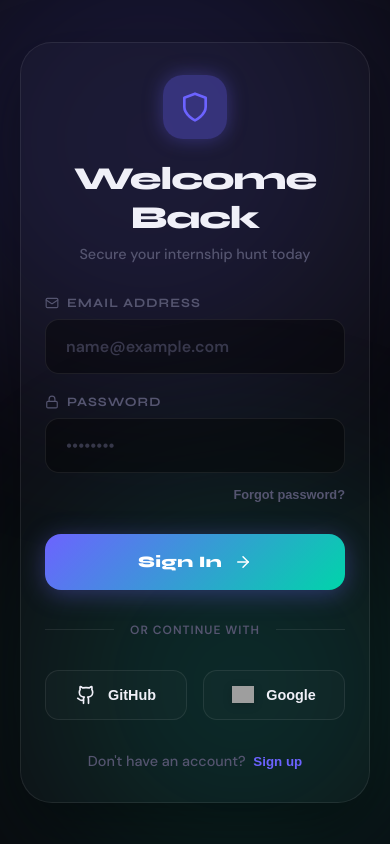
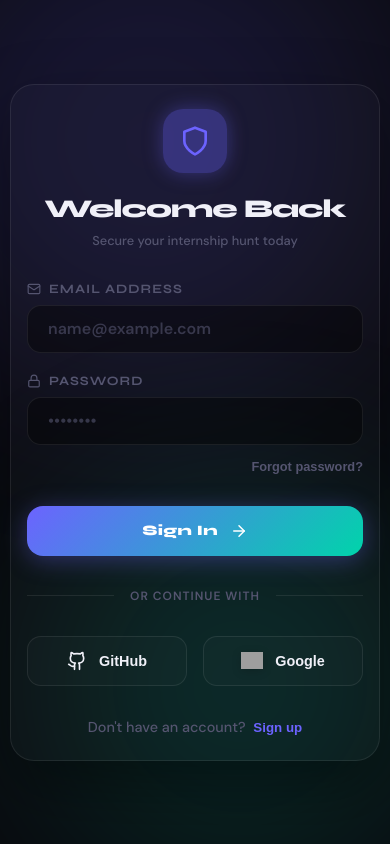
Before and after one commit to Aravind-1864/GARUDA-X, a React (Create React App) app: page /login in a window 390 px wide. Built offline with nearby package versions, Linux system fonts and the light colour scheme; grey boxes are pictures that could not be loaded.

Commit message:
fix: total mobile UI overhaul for all screen sizes

```diff
--- a/src/pages/LandingPage.css
+++ b/src/pages/LandingPage.css
@@ -174,8 +174,15 @@
 }
 
 @media(max-width:480px) {
-    .hero-title { font-size: 1.8rem; }
-    .btn-primary, .btn-ghost { width: 100%; justify-content: center; }
-    .hero-cta { flex-direction: column; width: 100%; max-width: 320px; }
-    .landing-page { padding-top: 50px; }
+    .hero-title { font-size: 1.6rem; letter-spacing: -0.5px; margin-bottom: 1rem; }
+    .hero-subtitle { font-size: 0.88rem; line-height: 1.5; margin-bottom: 1.5rem; }
+    .hero-badge { font-size: 0.7rem; padding: 4px 12px; margin-bottom: 1rem; }
+    .btn-primary, .btn-ghost { width: 100%; justify-content: center; padding: 12px 20px; font-size: 0.9rem; }
+    .hero-cta { flex-direction: column; width: 100%; max-width: 280px; gap: 10px; }
+    .landing-page { padding-top: 40px; }
+    .hero-section { padding: 3rem 1rem 1rem; }
+    .features-grid, .testimonials-grid { gap: 10px; }
+    .section-title { font-size: 1.4rem; padding: 0 10px; }
+    .stat-card { padding: 15px; }
+    .stat-value { font-size: 1.5rem; }
 }
--- a/src/pages/LoginPage.css
+++ b/src/pages/LoginPage.css
@@ -262,7 +262,28 @@
 
 @media (max-width: 480px) {
   .login-card {
-    padding: 32px 24px;
+    padding: 24px 16px;
+    border-radius: 24px;
+  }
+  .login-header h1 {
+    font-size: 1.6rem;
+  }
+  .login-header p {
+    font-size: 0.8rem;
+  }
+  .form-group label {
+    font-size: 0.7rem;
+  }
+  .input-field {
+    height: 48px;
+    padding: 0 12px;
+  }
+  .login-btn {
+    height: 50px;
+    font-size: 0.9rem;
+  }
+  .login-page {
+    padding: 10px;
   }
 }
 
```
